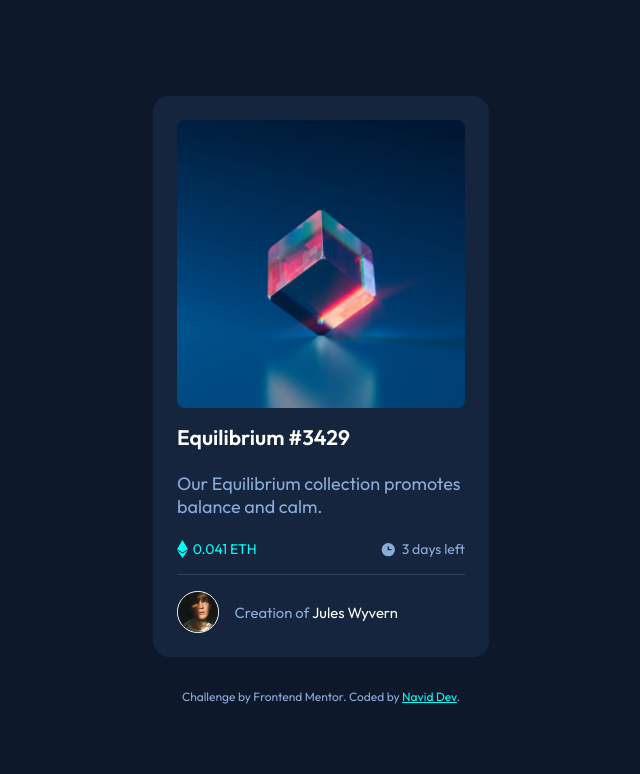
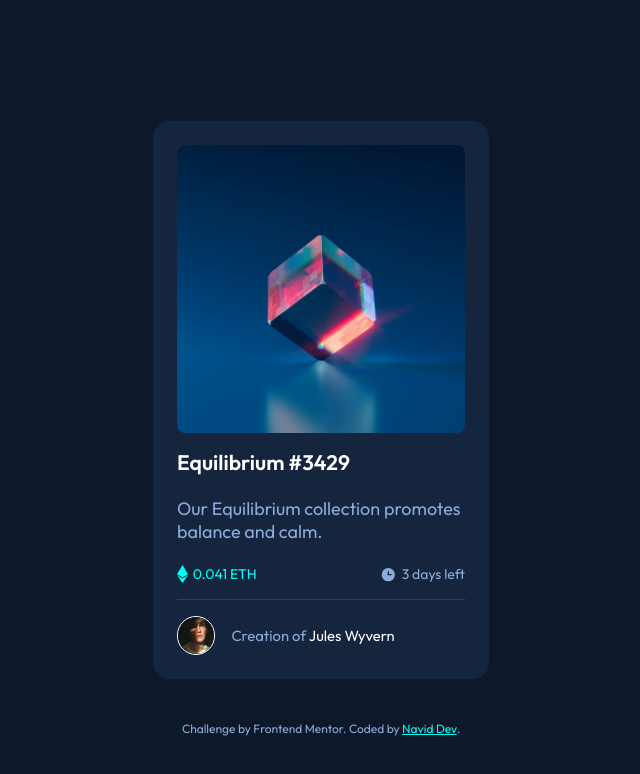
Before and after one commit to navidabdi/nft-preview-card-component, a plain HTML site: page index.html in a window 1280 px wide. Shown: the whole page, without its empty margins (319-959 px from the left). Drawn offline with Linux system fonts and the light colour scheme.

Commit message:
change the place of copy right text

```diff
--- a/style.css
+++ b/style.css
@@ -13,14 +13,10 @@ body {
   background-color: hsl(217, 54%, 11%);
   color: hsl(0, 0%, 100%);
   font-family: 'Outfit', sans-serif;
-  min-height: 100vh;
-  display: flex;
-  align-items: center;
-  justify-content: center;
-  flex-direction: column;
+  overflow: hidden;
 }
 body main {
-  /* min-height: 100vh; */
+  min-height: 100vh;
   display: flex;
   align-items: center;
   justify-content: center;
@@ -112,7 +108,7 @@ body main {
   align-items: center;
 }
 .card-component .author img {
-  width: 2.6rem;
+  width: 2.4rem;
   border: 1px solid #fff;
   border-radius: 50%;
   margin-right: 1rem;
@@ -137,7 +133,10 @@ body main {
   margin: 1rem 0;
 }
 .attribution {
-  margin-top: 2rem;
+  position: absolute;
+  left: 50%;
+  bottom: 8%;
+  transform: translateX(-50%);
   font-size: 0.75rem;
   color: hsl(215, 51%, 70%);
 }
```
